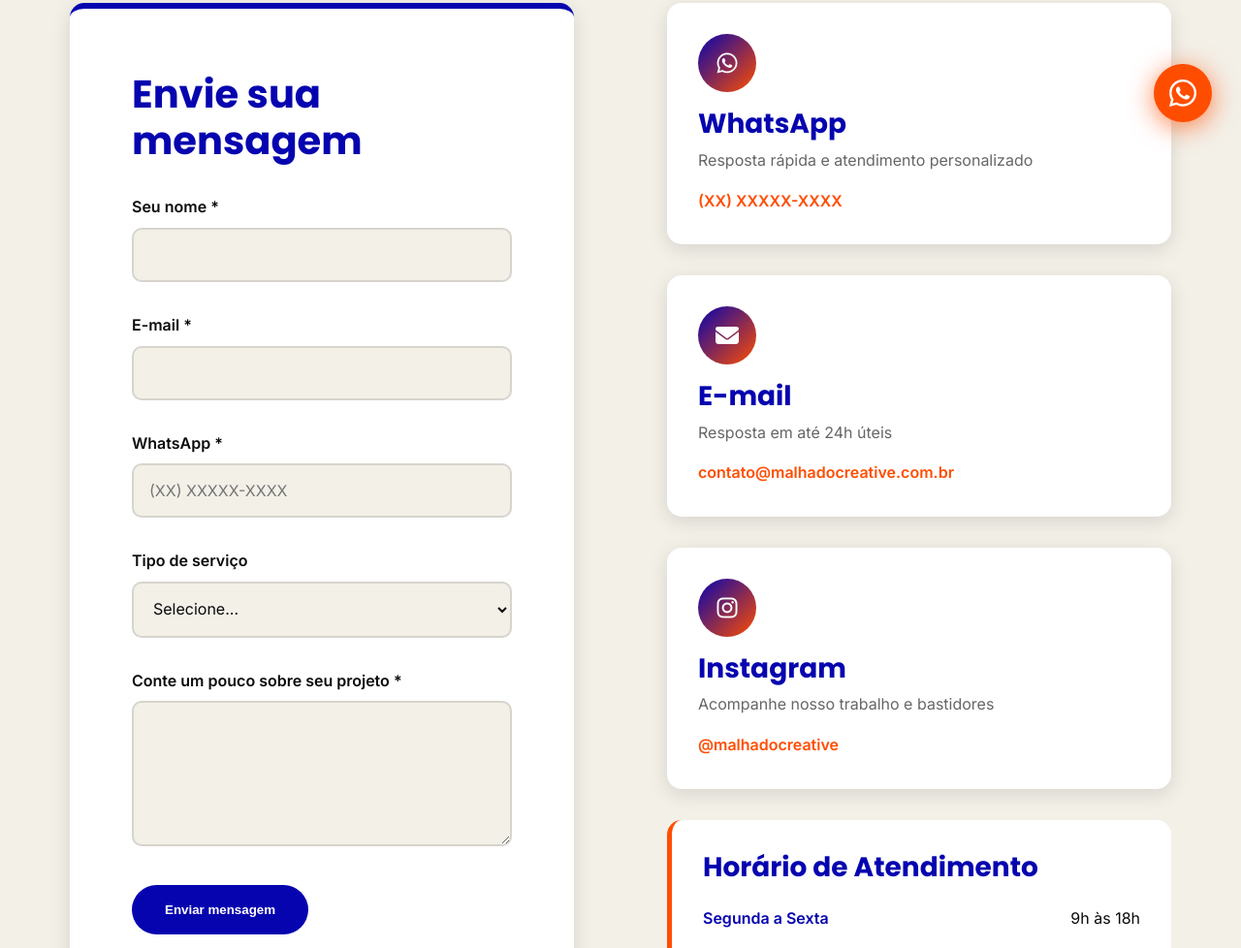
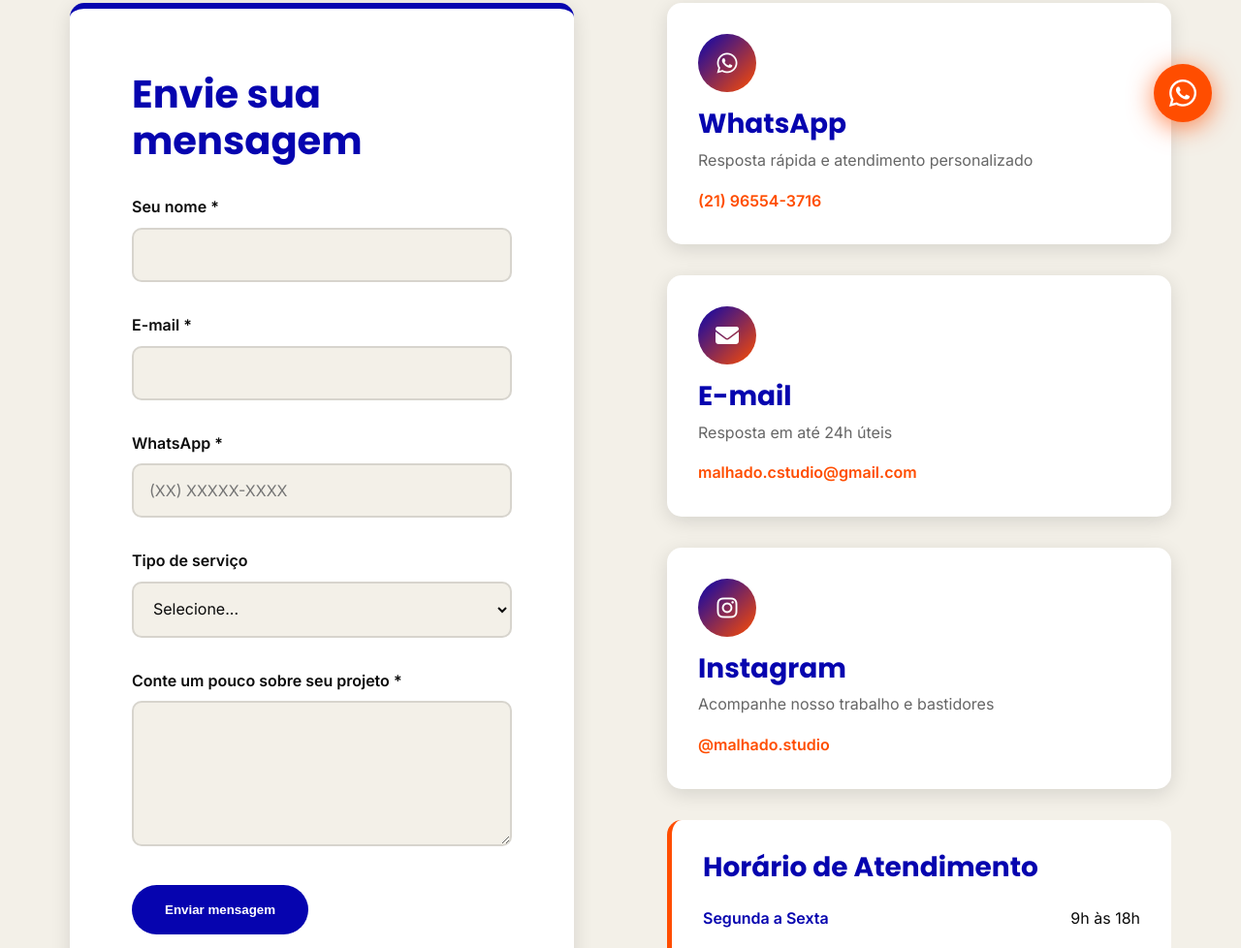
Before and after one commit to emillymalhado/site-malhado-cstudio, a plain HTML site: page contato.html in a window 1280 px wide. Shown: the part 644-1622 px from the top of the page at 97% size. Drawn offline with Linux system fonts and the light colour scheme; files that its build step writes are made by us from their sources; files whose address does not match are found by name.

Commit message:
Update contato.html

```diff
--- a/contato.html
+++ b/contato.html
@@ -110,21 +110,21 @@
                     <div class="contact-card-icon"><i class="fab fa-whatsapp"></i></div>
                     <h3>WhatsApp</h3>
                     <p>Resposta rápida e atendimento personalizado</p>
-                    <a href="https://wa.me/5511999999999" target="_blank">(XX) XXXXX-XXXX</a>
+                    <a href="https://wa.me/5521965543716" target="_blank">(21) 96554-3716</a>
                 </div>
 
                 <div class="contact-card">
                     <div class="contact-card-icon"><i class="fas fa-envelope"></i></div>
                     <h3>E-mail</h3>
                     <p>Resposta em até 24h úteis</p>
-                    <a href="mailto:contato@malhadocreative.com.br">contato@malhadocreative.com.br</a>
+                    <a href="mailto:contato@malhadocreative.com.br">malhado.cstudio@gmail.com</a>
                 </div>
 
                 <div class="contact-card">
                     <div class="contact-card-icon"><i class="fab fa-instagram"></i></div>
                     <h3>Instagram</h3>
                     <p>Acompanhe nosso trabalho e bastidores</p>
-                    <a href="https://instagram.com/malhadocreative" target="_blank">@malhadocreative</a>
+                    <a href="https://instagram.com/malhado.studio" target="_blank">@malhado.studio</a>
                 </div>
 
                 <div class="business-hours">
```
